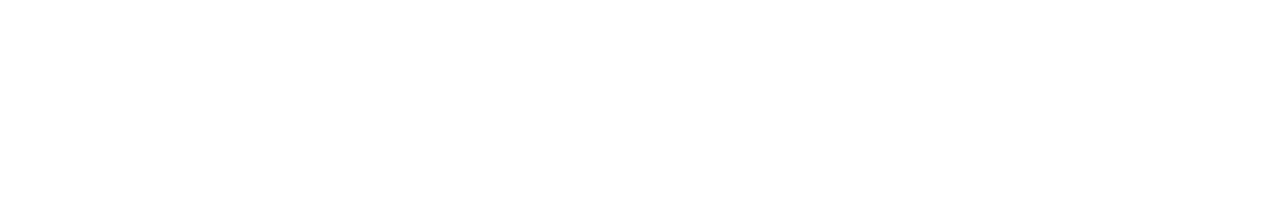
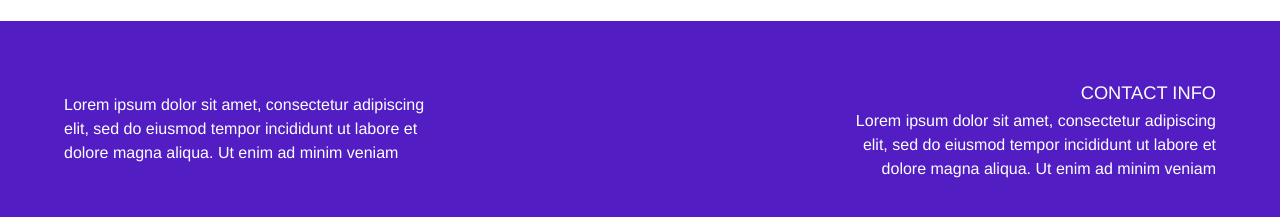
Before and after one commit to iamthuypham/Lambda-sky-frontend, a React (Create React App) app: page / in a window 1280 px wide. Shown: the part 2892-3109 px from the top of the page. Before the commit the page ends 2929 px from the top, so only its background shows below. Built offline with nearby package versions, Linux system fonts and the light colour scheme.

Commit message:
Add Footer Section skeleton

```diff
--- a/src/components/page/Home.js
+++ b/src/components/page/Home.js
@@ -2,6 +2,7 @@ import React from 'react';
 
 import Hero from '../hero/Hero';
 import PageSection from '../utils/PageSection';
+import FooterSection from '../utils/FooterSection';
 import ActivityCard from '../card/ActivityCard';
 import HotelCard from '../card/HotelCard';
 import ReviewCard from '../card/ReviewCard';
@@ -69,6 +70,7 @@ const Home = ({ classes }) => (
         ))}
       </Grid>
     </PageSection>
+    <FooterSection />
   </div>
 );
 
--- /dev/null
+++ b/src/components/utils/FooterSection.js
@@ -0,0 +1,57 @@
+import React from 'react';
+import Grid from '@material-ui/core/Grid';
+import Typography from '@material-ui/core/Typography';
+import { withStyles } from '@material-ui/core/styles';
+
+const FooterSection = ({ classes, title, subtitle, children }) => (
+  <Grid
+    container
+    spacing={32}
+    direction="row"
+    justify="space-between"
+    alignItems="center"
+    className={classes.footerSection}
+  >
+    <Grid item xs={4} className={classes.leftContent}>
+      <Typography paragraph={true}>
+        Lorem ipsum dolor sit amet, consectetur adipiscing elit, sed do eiusmod
+        tempor incididunt ut labore et dolore magna aliqua. Ut enim ad minim
+        veniam
+      </Typography>
+    </Grid>
+    <Grid item xs={4} className={classes.rightContent}>
+      <Grid container direction="column" justify="center" alignItems="flex-end">
+        <Typography variant="subtitle1" className={classes.rightContentTitle}>
+          Contact Info
+        </Typography>
+        <Typography paragraph={true} align="right">
+          Lorem ipsum dolor sit amet, consectetur adipiscing elit, sed do
+          eiusmod tempor incididunt ut labore et dolore magna aliqua. Ut enim ad
+          minim veniam
+        </Typography>
+      </Grid>
+    </Grid>
+  </Grid>
+);
+
+const styles = theme => ({
+  footerSection: {
+    backgroundColor: `${theme.palette.primary.dark}`,
+    padding: `${theme.spacing.unit * 5}px ${theme.spacing.percentage}%`
+  },
+  leftContent: {
+    '& p': {
+      color: `${theme.palette.primary.contrastText}`
+    }
+  },
+  rightContent: {
+    '& h6, p': {
+      color: `${theme.palette.primary.contrastText}`
+    }
+  },
+  rightContentTitle: {
+    textTransform: 'uppercase'
+  }
+});
+
+export default withStyles(styles)(FooterSection);
--- a/src/components/utils/PageSection.js
+++ b/src/components/utils/PageSection.js
@@ -11,7 +11,6 @@ const PageSection = ({ classes, title, subtitle, children }) => (
       direction="column"
       justify="center"
       alignItems="center"
-      className={classes.pageSectionDescription}
     >
       <Grid item xs={10}>
         <Typography variant="h3">{title}</Typography>
```
